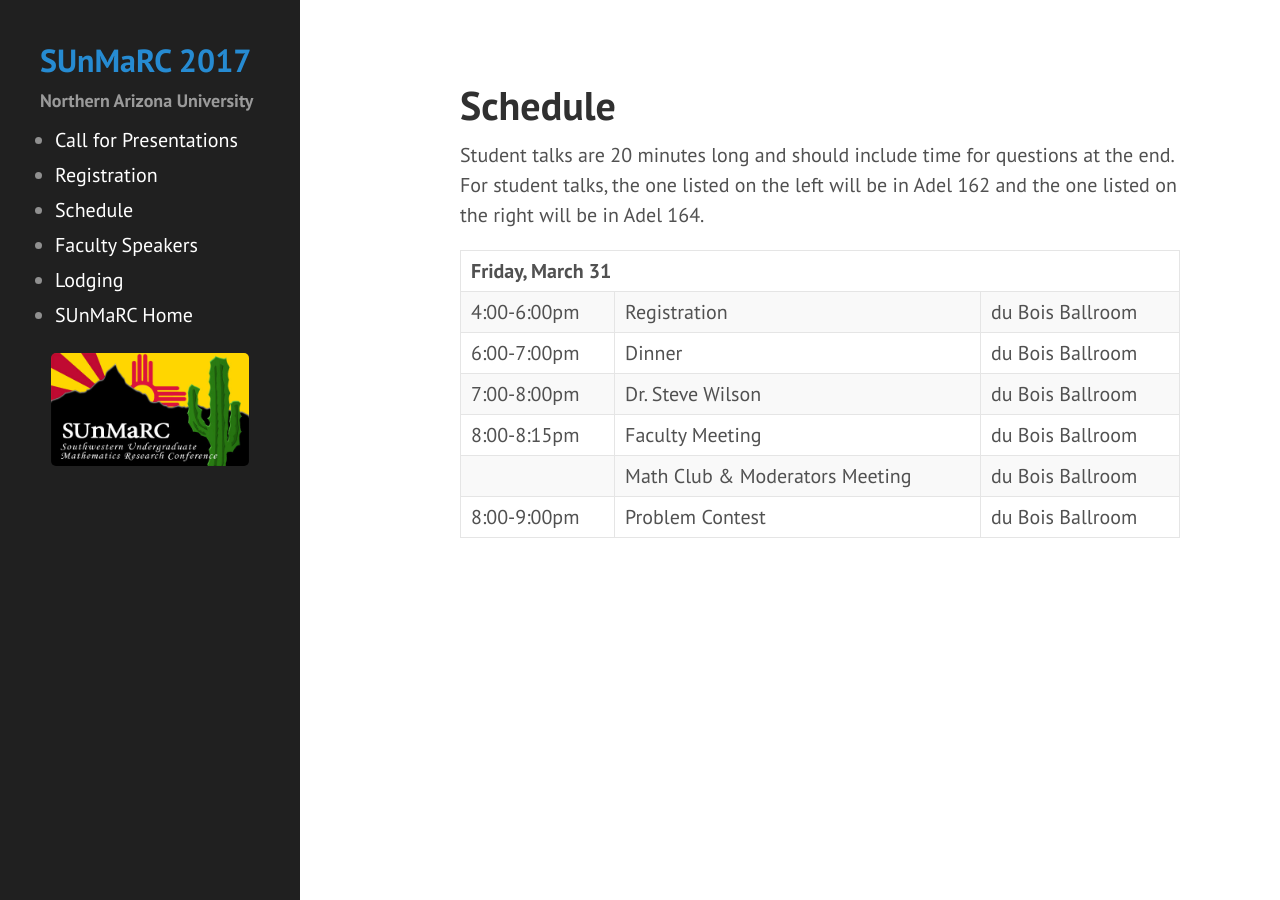
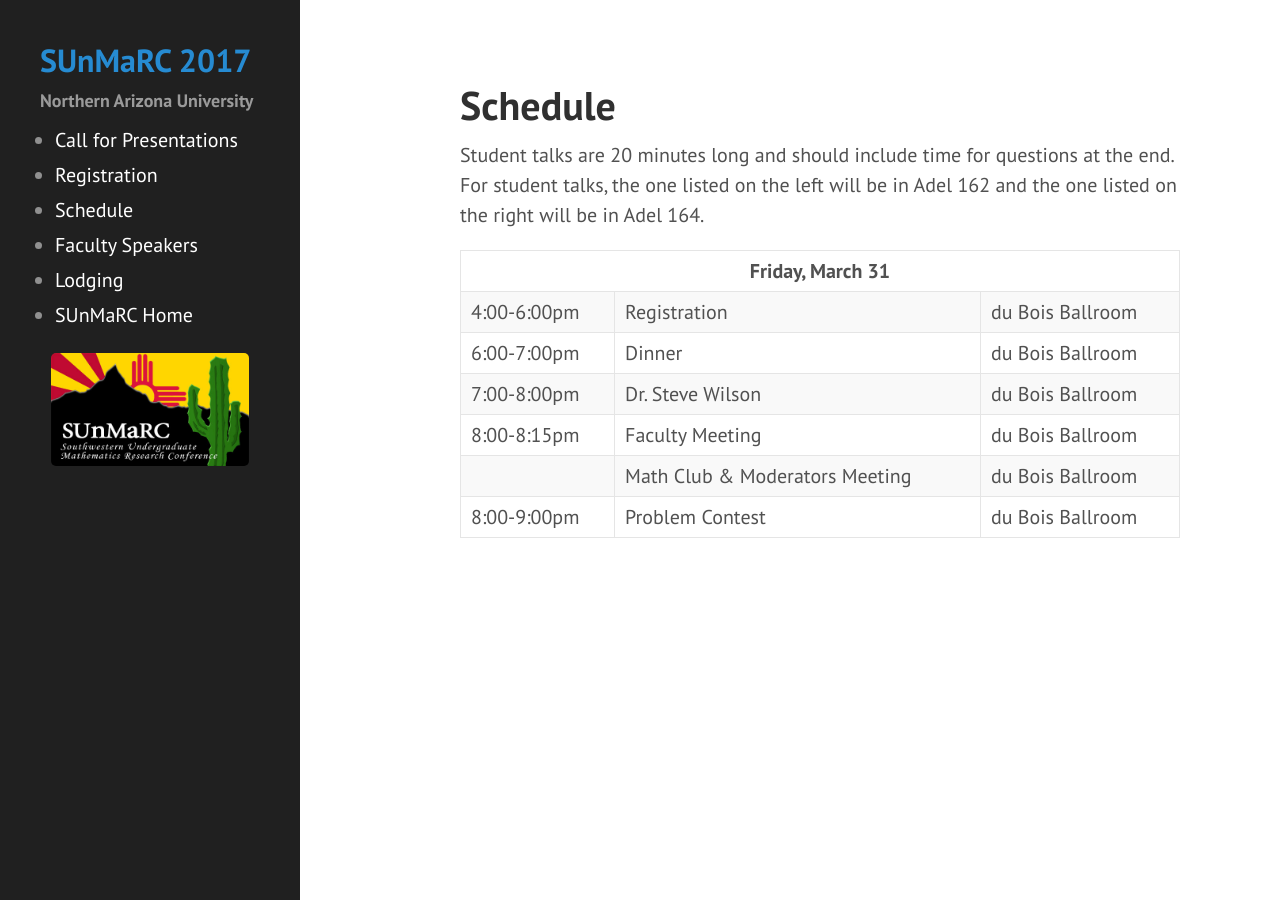
Before and after one commit to NAUMathStat/sunmarc2017, a Jekyll site: the page built from schedule.md, in a window 1280 px wide. Built offline with Jekyll 4.4.1, drawn with Linux system fonts in a browser that asks for light colours.

Commit message:
Messing with table

```diff
--- a/schedule.md
+++ b/schedule.md
@@ -8,7 +8,7 @@ Student talks are 20 minutes long and should include time for questions at the e
 <table>
 <thead>
 <tr>
-<td colspan="4"><b>Friday, March 31</b></td>
+<th colspan="4" style="text-align: center;">Friday, March 31</th>
 </tr>
 </thead>
 <tr>
```
